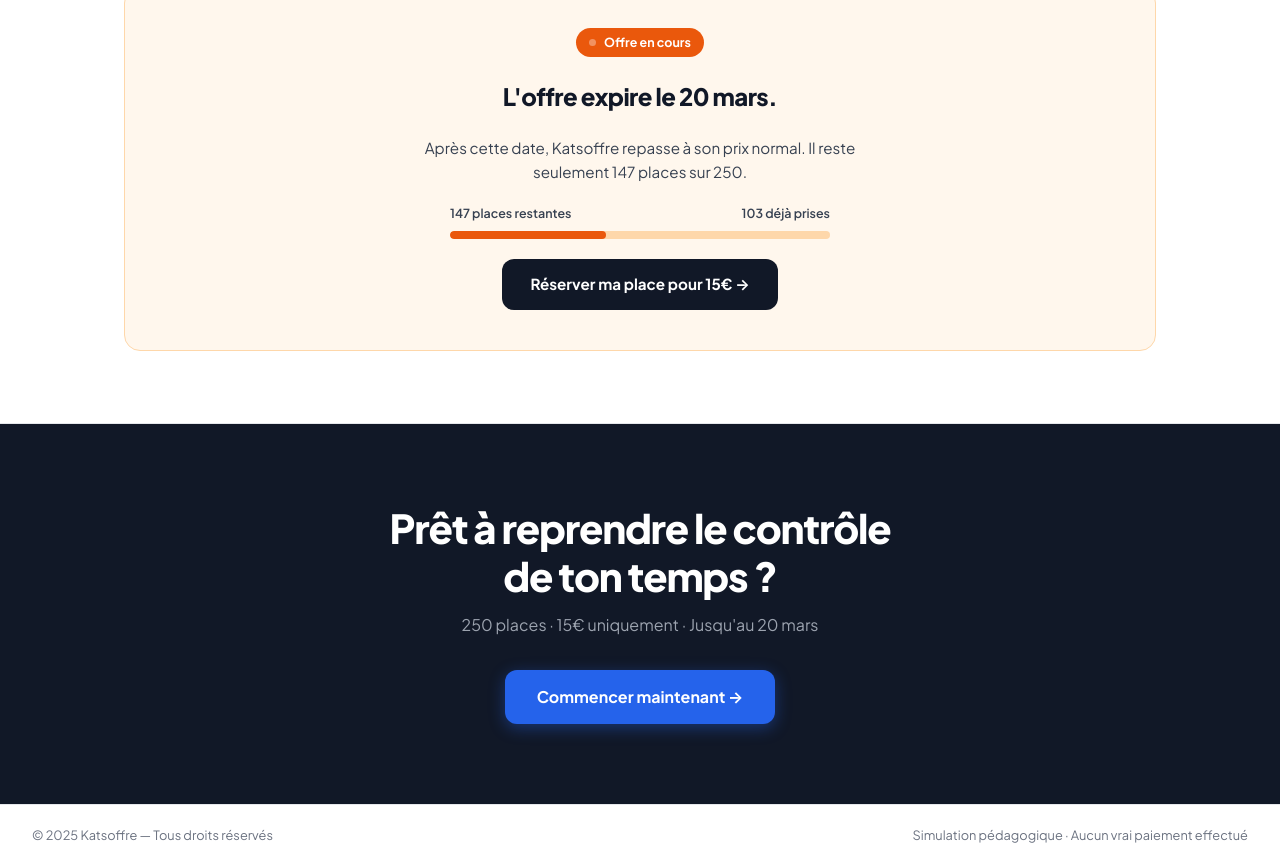
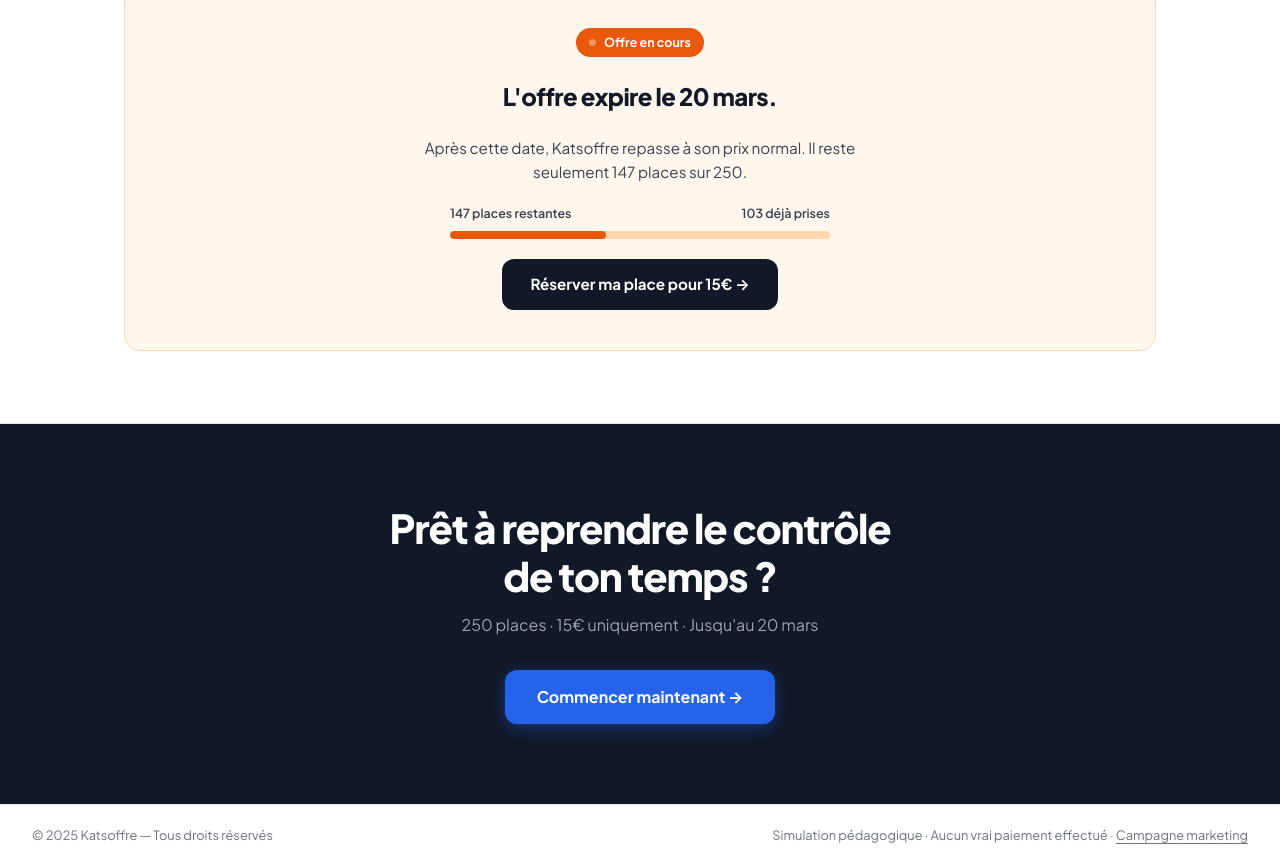
Before and after one commit to fanymrk/Mini-campagne, a plain HTML site: page index.html in a window 1280 px wide. Shown: the part 2424-3290 px from the top of the page. Drawn offline with Linux system fonts and the light colour scheme.

Commit message:
Add marketing campaign link to footer

```diff
--- a/index.html
+++ b/index.html
@@ -552,7 +552,7 @@
 
 <footer>
   <span>© 2025 Katsoffre — Tous droits réservés</span>
-  <span>Simulation pédagogique · Aucun vrai paiement effectué</span>
+  <span>Simulation pédagogique · Aucun vrai paiement effectué · <a href="campagne.html" style="color:var(--muted);text-decoration:underline;text-underline-offset:3px;">Campagne marketing</a></span>
 </footer>
 
 </body>
```
